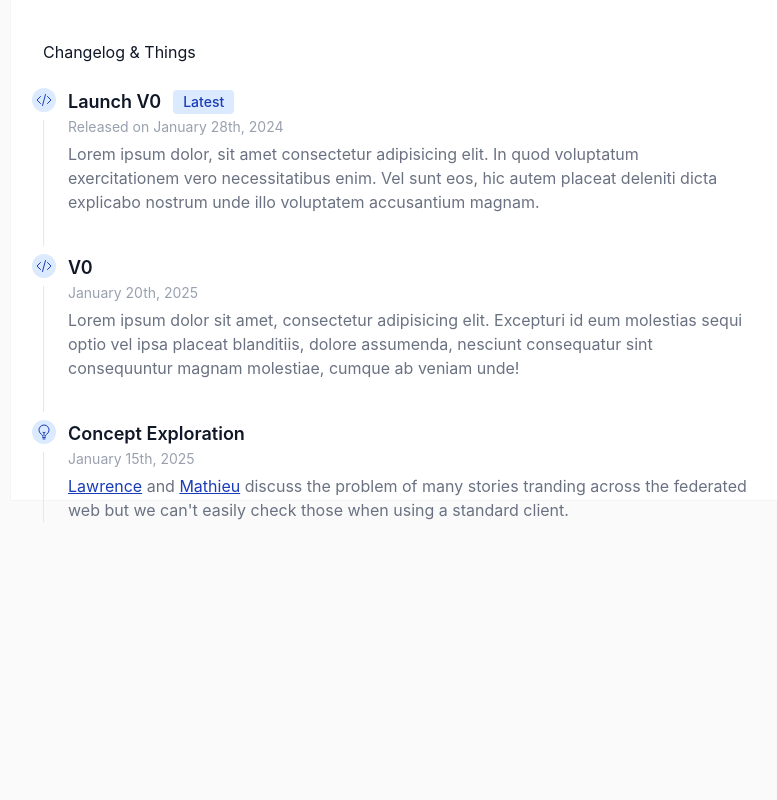
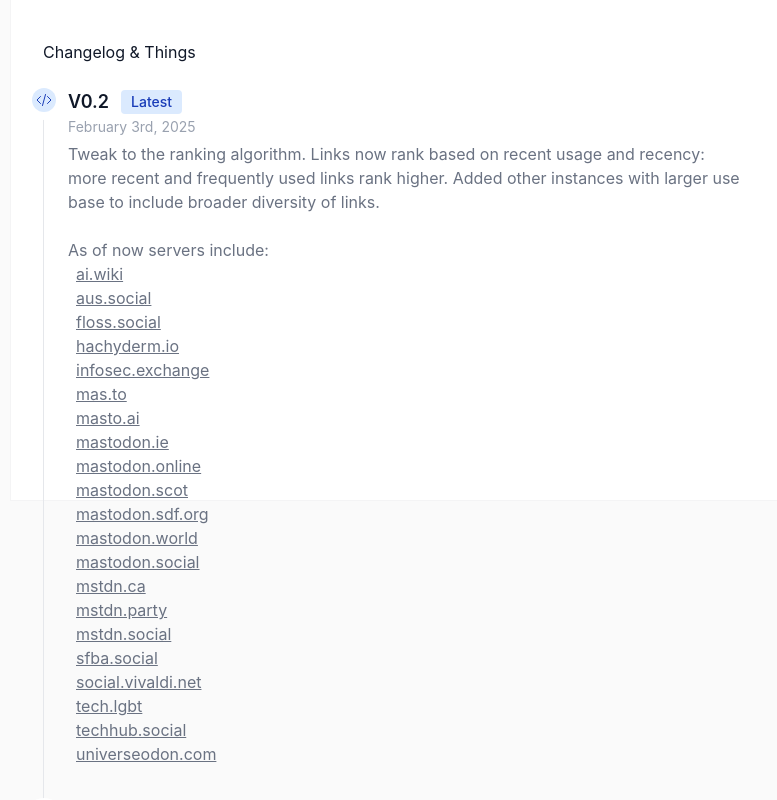
Before and after one commit to mstrlaw/fedilinks-web, a React (Vite) app: page /about in a window 1280 px wide. Shown: the part 300-1100 px from the top of the page, without its empty margins (245-1022 px from the left). Before the commit the page ends 870 px from the top, so only its background shows below. Built offline with nearby package versions, Linux system fonts and the light colour scheme; a web font is replaced by a local one.

Commit message:
Improve About release notes

```diff
--- a/src/views/About.tsx
+++ b/src/views/About.tsx
@@ -40,19 +40,129 @@ function About() {
               </svg>
             </span>
             <h3 className="flex items-center mb-1 text-lg font-semibold text-gray-900 dark:text-white">
-              Launch V0
+              V0.2
               <span className="bg-blue-100 text-blue-800 text-sm font-medium me-2 px-2.5 py-0.5 rounded-sm dark:bg-blue-900 dark:text-blue-300 ms-3">
                 Latest
               </span>
             </h3>
             <time className="block mb-2 text-sm font-normal leading-none text-gray-400 dark:text-gray-500">
-              Released on January 28th, 2024
+              February 3rd, 2025
             </time>
             <p className="mb-4 text-base font-normal text-gray-500 dark:text-gray-400">
-              Lorem ipsum dolor, sit amet consectetur adipisicing elit. In quod
-              voluptatum exercitationem vero necessitatibus enim. Vel sunt eos,
-              hic autem placeat deleniti dicta explicabo nostrum unde illo
-              voluptatem accusantium magnam.
+              Tweak to the ranking algorithm. Links now rank based on recent
+              usage and recency: more recent and frequently used links rank
+              higher. Added other instances with larger use base to include
+              broader diversity of links.
+              <br />
+              <br />
+              As of now servers include:
+              <ul className="pl-2">
+                <li>
+                  <a className="underline" href="https://ai.wiki">
+                    ai.wiki
+                  </a>
+                </li>
+                <li>
+                  <a className="underline" href="https://aus.social">
+                    aus.social
+                  </a>
+                </li>
+                <li>
+                  <a className="underline" href="https://floss.social">
+                    floss.social
+                  </a>
+                </li>
+                <li>
+                  <a className="underline" href="https://hachyderm.io">
+                    hachyderm.io
+                  </a>
+                </li>
+                <li>
+                  <a className="underline" href="https://infosec.exchange">
+                    infosec.exchange
+                  </a>
+                </li>
+                <li>
+                  <a className="underline" href="https://mas.to">
+                    mas.to
+                  </a>
+                </li>
+                <li>
+                  <a className="underline" href="https://masto.ai">
+                    masto.ai
+                  </a>
+                </li>
+                <li>
+                  <a className="underline" href="https://mastodon.ie">
+                    mastodon.ie
+                  </a>
+                </li>
+                <li>
+                  <a className="underline" href="https://mastodon.online">
+                    mastodon.online
+                  </a>
+                </li>
+                <li>
+                  <a className="underline" href="https://mastodon.scot">
+                    mastodon.scot
+                  </a>
+                </li>
+                <li>
+                  <a className="underline" href="https://mastodon.sdf.org">
+                    mastodon.sdf.org
+                  </a>
+                </li>
+                <li>
+                  <a className="underline" href="https://mastodon.world">
+                    mastodon.world
+                  </a>
+                </li>
+                <li>
+                  <a className="underline" href="https://mastodon.social">
+                    mastodon.social
+                  </a>
+                </li>
+                <li>
+                  <a className="underline" href="https://mstdn.ca">
+                    mstdn.ca
+                  </a>
+                </li>
+                <li>
+                  <a className="underline" href="https://mstdn.party">
+                    mstdn.party
+                  </a>
+                </li>
+                <li>
+                  <a className="underline" href="https://mstdn.social">
+                    mstdn.social
+                  </a>
+                </li>
+                <li>
+                  <a className="underline" href="https://sfba.social">
+                    sfba.social
+                  </a>
+                </li>
+                <li>
+                  <a className="underline" href="https://social.vivaldi.net">
+                    social.vivaldi.net
+                  </a>
+                </li>
+                <li>
+                  <a className="underline" href="https://tech.lgbt">
+                    tech.lgbt
+                  </a>
+                </li>
+                <li>
+                  <a className="underline" href="https://techhub.social">
+                    techhub.social
+                  </a>
+                </li>
+                <li>
+                  <a className="underline" href="https://universeodon.com">
+                    universeodon.com
+                  </a>
+                </li>
+              </ul>
             </p>
           </li>
           <li className="mb-10 ms-6">
@@ -73,16 +183,16 @@ function About() {
               </svg>
             </span>
             <h3 className="mb-1 text-lg font-semibold text-gray-900 dark:text-white">
-              V0
+              V0.1
             </h3>
             <time className="block mb-2 text-sm font-normal leading-none text-gray-400 dark:text-gray-500">
               January 20th, 2025
             </time>
             <p className="text-base font-normal text-gray-500 dark:text-gray-400">
-              Lorem ipsum dolor sit amet, consectetur adipisicing elit.
-              Excepturi id eum molestias sequi optio vel ipsa placeat
-              blanditiis, dolore assumenda, nesciunt consequatur sint
-              consequuntur magnam molestiae, cumque ab veniam unde!
+              First version of the aggregator launched: a simple web app and a
+              Go server just showing the top trending links for a handful or
+              instances. Ranking is merely by top "use". Links are retrieved
+              every hour per server instance.
             </p>
           </li>
           <li className="ms-6">
```
